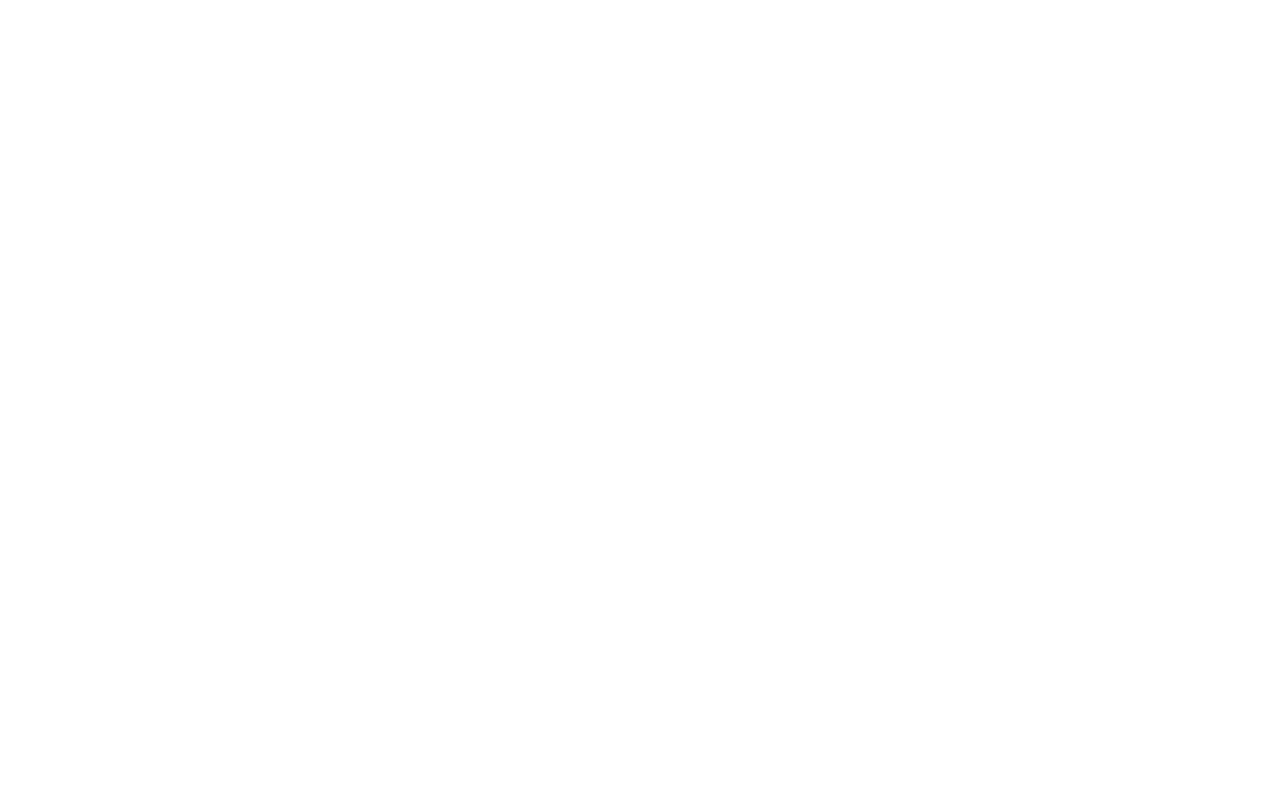
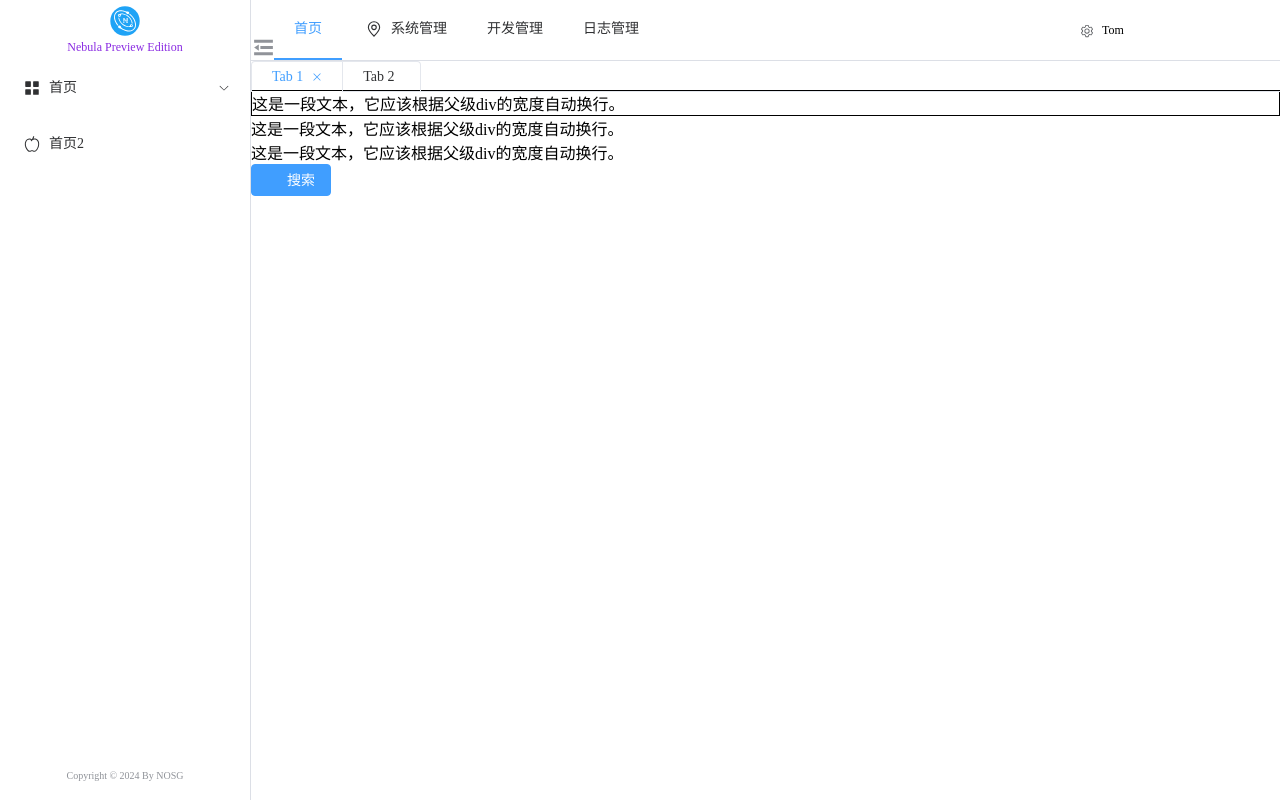
Before and after one commit to NeegixOpensourceGroup/nebula-web, a Vue app: page /item12 in a window 1280 px wide. Before the commit this address had no page. Built offline with nearby package versions, Linux system fonts and the light colour scheme.

Commit message:
[feat] 根据路由生成菜单信息

```diff
--- /dev/null
+++ b/src/layout/components/NAsider/NSubMenuRecursive.vue
@@ -0,0 +1,24 @@
+<template>
+  <router-link :to="item.path" v-if="!item.children || item.children.length === 0">
+    <el-menu-item :index="item.id">
+      <el-icon><component is="apple" /></el-icon>
+      <span>{{ item.title }}</span>
+    </el-menu-item>
+  </router-link>
+  <el-sub-menu v-else :index="item.id">
+    <template #title>
+      <el-icon><component is="Menu" /></el-icon>
+      <span>{{ item.title }}</span>
+    </template>
+    <n-sub-menu-recursive v-for="(child, index) in item.children" :key="child.id" :item="child" />
+  </el-sub-menu>
+</template>
+
+<script setup>
+const props = defineProps({
+  item: {
+    type: Object,
+    required: true
+  }
+})
+</script>
--- a/src/layout/components/NAsider/index.vue
+++ b/src/layout/components/NAsider/index.vue
@@ -21,36 +21,17 @@
           class="el-menu-vertical"
           style="border-right:0px"
         >
-          <el-sub-menu index="1">
+        <n-sub-menu-recursive v-for="(item, index) in siderMenu" :key="item.id" :item="item" />
+          <!-- <el-sub-menu index="1">
             <template #title>
               <el-icon><location /></el-icon>
               <span>日志管理</span>
             </template>
-            <el-menu-item-group>
-              <template #title><span>Group One</span></template>
-              <router-link to="/"><el-menu-item index="1-1">item one</el-menu-item></router-link>
-              <router-link to="/item21"><el-menu-item index="1-2">item two</el-menu-item></router-link>
-            </el-menu-item-group>
-            <el-menu-item-group title="Group Two">
-              <el-menu-item index="1-3">item three</el-menu-item>
-            </el-menu-item-group>
             <el-sub-menu index="1-4">
               <template #title><span>item four</span></template>
               <el-menu-item index="1-4-1">item one</el-menu-item>
             </el-sub-menu>
-          </el-sub-menu>
-          <el-menu-item index="2">
-            <el-icon><icon-menu /></el-icon>
-            <template #title>系统管理</template>
-          </el-menu-item>
-          <el-menu-item index="3">
-            <el-icon><document /></el-icon>
-            <template #title>开发管理</template>
-          </el-menu-item>
-          <el-menu-item index="4">
-            <el-icon><setting /></el-icon>
-            <template #title>基础管理</template>
-          </el-menu-item>
+          </el-sub-menu> -->
         </el-menu>
       </el-scrollbar>
       <div :style="`display:flex; display: -webkit-flex;-webkit-justify-content: center;box-sizing: border-box;justify-content: center;height: ${!isCollapse ? '30' : '45'}px;position: relative;`">
@@ -61,13 +42,10 @@
     </el-aside>
 </template>
 <script lang="ts" setup>
-import {
-  Location,
-  Menu as IconMenu
-} from '@element-plus/icons-vue'
+import NSubMenuRecursive from './NSubMenuRecursive.vue'
 import { storeToRefs } from 'pinia'
 import { useLayoutStore } from '@/layout/stores/layoutStore'
-const { isCollapse } = storeToRefs(useLayoutStore())
+const { isCollapse, siderMenu } = storeToRefs(useLayoutStore())
 
 const handleOpen = (key: string, keyPath: string[]) => {
   console.log(key, keyPath)
--- a/src/layout/components/NHeader/index.vue
+++ b/src/layout/components/NHeader/index.vue
@@ -41,7 +41,7 @@
   </el-header>
 </template>
 <script lang="ts" setup>
-import { ref } from 'vue'
+import { onMounted, ref } from 'vue'
 import { storeToRefs } from 'pinia'
 import {
   Setting,
@@ -51,6 +51,7 @@
 } from '@element-plus/icons-vue'
 import TabsNav from './TabsNav/index.vue'
 import { useLayoutStore } from '@/layout/stores/layoutStore'
+
 // 可以在组件中的任意位置访问 `store` 变量 ✨
 const layoutStore = useLayoutStore()
 const { isCollapse } = storeToRefs(layoutStore)
@@ -61,7 +62,6 @@
 const handleSelect = (key: string, keyPath: string[]) => {
   console.log(key, keyPath)
 }
-
 </script>
 
 
--- a/src/layout/index.vue
+++ b/src/layout/index.vue
@@ -18,7 +18,9 @@
 import NAsider from './components/NAsider/index.vue'
 import NHeader from './components/NHeader/index.vue'
 import { useLayoutStore } from './stores/layoutStore'
-const {downCollapse, upCollapse } = useLayoutStore()
+import { useRouter } from 'vue-router'
+
+const {downCollapse, upCollapse, generatedMenu } = useLayoutStore()
 const windowHeight = ref(window.innerHeight)
 const windowWidth = ref(window.innerWidth)
 
@@ -35,6 +37,8 @@
 onMounted(() => {
   window.addEventListener('resize', handleResize);
   handleResize(); // 初始化获取高度
+  generatedMenu()
+  //console.log(useRouter().getRoutes())
 });
 
 onUnmounted(() => {
--- a/src/layout/stores/layoutStore.js
+++ b/src/layout/stores/layoutStore.js
@@ -1,4 +1,7 @@
 import { defineStore } from 'pinia'
+import Layout from '@/layout/index'
+import {routes} from '@/router'
+
 export const useLayoutStore = defineStore('layout', {
   state: () => ({
     isCollapse: false,
@@ -14,6 +17,53 @@
     },
     upCollapse() {
       this.isCollapse = false
+    },
+    generatedMenu() {
+      function transformRoutesToMenus(routes) {
+        // 首先，找到顶层的Layout组件路由
+        const layoutRoute = routes.find(route => route.component === Layout)
+
+        // 如果找到了Layout组件的路由，则处理其子路由来生成菜单
+        if (layoutRoute && layoutRoute.children) {
+          return layoutRoute.children
+            // 过滤掉子路由中的Layout或其他不需要直接展示的组件
+            .filter(childRoute => childRoute.component !== Layout)
+            .map(childRoute => {
+              const menuItem = {
+                id: childRoute.name,
+                title: childRoute.meta.title || '', // 使用meta.title作为菜单文本，如果没有则为空
+                path: childRoute.path
+              };
+
+              // 如果子路由还有子路由，继续递归处理
+              if (childRoute.children && childRoute.children.length > 0) {
+                menuItem.children = transformRoutesToMenus(childRoute.children)
+              }
+
+              return menuItem
+            });
+        } else {
+          // 如果没有找到Layout组件的路由，则直接处理所有顶级路由（这取决于您的路由结构）
+          return routes
+          .filter(route => route.component !== Layout) // 确保顶层非Layout的路由也被处理
+          .map(route => {
+            const menuItem = {
+              id: route.name,
+              title: route.meta.title || '',
+              path: route.path
+            };
+
+            // 只有当route有children并且children数组非空时，才添加children属性
+            if (route.children && route.children.length > 0) {
+              menuItem.children = transformRoutesToMenus(route.children)
+            }
+
+            return menuItem
+          });
+        }
+      }
+      // 转换路由配置为菜单结构
+      this.siderMenu = transformRoutesToMenus(routes)
     }
   },
 })
--- a/src/router/index.js
+++ b/src/router/index.js
@@ -1,10 +1,6 @@
 import { createRouter, createWebHistory } from 'vue-router'
-import Item21 from '@/views/example2/item1/index'
 import Layout from '@/layout/index'
-
-const router = createRouter({
-  history: createWebHistory(import.meta.env.BASE_URL),
-  routes: [
+export const routes = [
   {
     path: '/',
     name: 'layout',
@@ -14,16 +10,41 @@
       {
         path: '/item11',
         name: 'item11',
-          component: () => import('@/views/example1/item1/index')
+        meta: {
+          title: '首页'
+        },
+        children: [
+          {
+            path: '/item12',
+            name: 'item12',
+            component: () => import('@/views/example1/item1/index'),
+            meta: {
+              title: '首页1-1'
+            }
+          },
+          {
+            path: '/item13',
+            name: 'item13',
+            meta: {
+              title: '首页1-2'
+            },
+            component: () => import('@/views/example1/item1/index'),
+        }]
       },
       {
         path: '/item21',
         name: 'item21',
-          component: Item21
+        component: () => import('@/views/example2/item1/index'),
+        meta: {
+          title: '首页2'
+        }
       }
     ]
   }
 ]
+const router = createRouter({
+  history: createWebHistory(import.meta.env.BASE_URL),
+  routes
 })
 
 export default router
--- a/src/views/example1/item1/index.vue
+++ b/src/views/example1/item1/index.vue
@@ -9,6 +9,7 @@
   <div>
     这是一段文本，它应该根据父级div的宽度自动换行。
   </div>
+  <el-button type="primary" icon="el-icon-search">搜索</el-button>
 </div>
 </template>
 <style>
```
Lines whose indentation alone changed are shown as unchanged.
